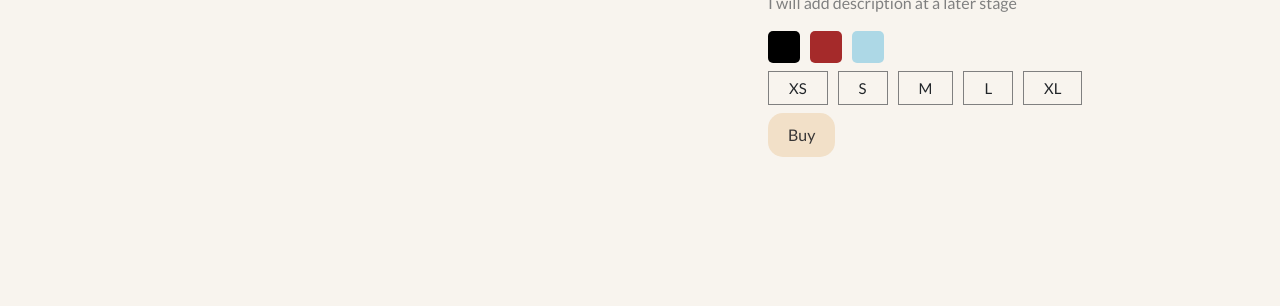
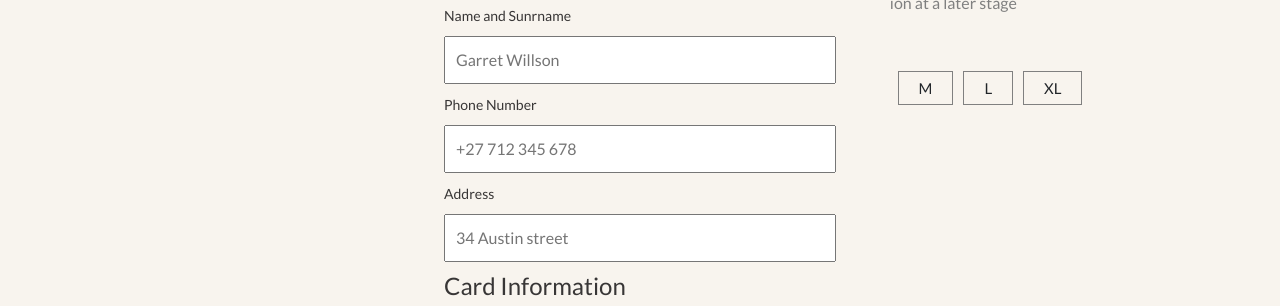
Before and after one commit to Beverleyxv/eCommerce-website, a plain HTML site: page index.html in a window 1280 px wide. Shown: the part 671-977 px from the top of the page. Drawn offline with nearby package versions, Linux system fonts and the light colour scheme.

Commit message:
Added Information Section

```diff
--- a/app.js
+++ b/app.js
@@ -82,7 +82,7 @@ const currentItemSize = document.querySelectorAll(".size")
 
 menuItems.forEach((item, index) => {
   item.addEventListner("click", () => {
-   container.style.transform = `translateY(${-100 * index}vw)`;
+   container.style.transform = `translateX(${-100 * index}vw)`;
 
   chosenProduct = products[index]
 
@@ -97,7 +97,7 @@ menuItems.forEach((item, index) => {
 });
 
 currentItemColors.forEach((color,index)=>{
-  color,addEventListener("click", ()=> {
+  color.addEventListener("click", ()=> {
     currentItemImg.src = chosenItemcolors[index].img
-  })
-})
+  });
+});
--- a/index.html
+++ b/index.html
@@ -98,7 +98,22 @@
         <div class="size">L</div>
         <div class="size">XL</div>
       </div>
-      <button class="payButton">Buy</button>
+      <button class="payButton">Add to cart</button>
+    </div>
+    <div class="payment">
+      <h1 class="payTitle">Personal Information</h1>
+      <label> Name and Sunrname</label>
+      <input type="text" placeholder="Garret Willson" class="payInput">
+      <label> Phone Number</label>
+      <input type="text" placeholder="+27 712 345 678" class="payInput">
+      <label>Address</label>
+      <input type="text" placeholder="34 Austin street" class="payInput">
+      <h1 class="payTitle">Card Information</h1>
+      <div class="cardIcons">
+        <a href="">
+          <i class="fa-brands fa-cc-visa"></i>
+        </a>
+      </div>
     </div>
     </div>
     <script src="app.js"></script>
--- a/style.css
+++ b/style.css
@@ -80,6 +80,41 @@ nav {
     position: relative;
 }
 
+.payment {
+    width: 500px;
+    height: 500px;
+    background-color: #f8f4ee;
+    position: absolute;
+    top: 0;
+    bottom: 0;
+    left: 0;
+    right: 0;
+    margin: auto;
+    padding: 10px 54px;
+    display: flex;
+    flex-direction: column;
+}
+
+.payTitle {
+    font-size: 24px;
+    color: #383636;
+}
+
+label {
+    font-size: 14px;
+    font-weight: 500;
+    color: #383636;
+}
+
+.payInput {
+    padding: 10px;
+    margin: 10px 0px;
+}
+
+.payInputp::placeholder {
+color: lightgray;
+}
+
 .itemImg {
     width: 50%;
 }
```
